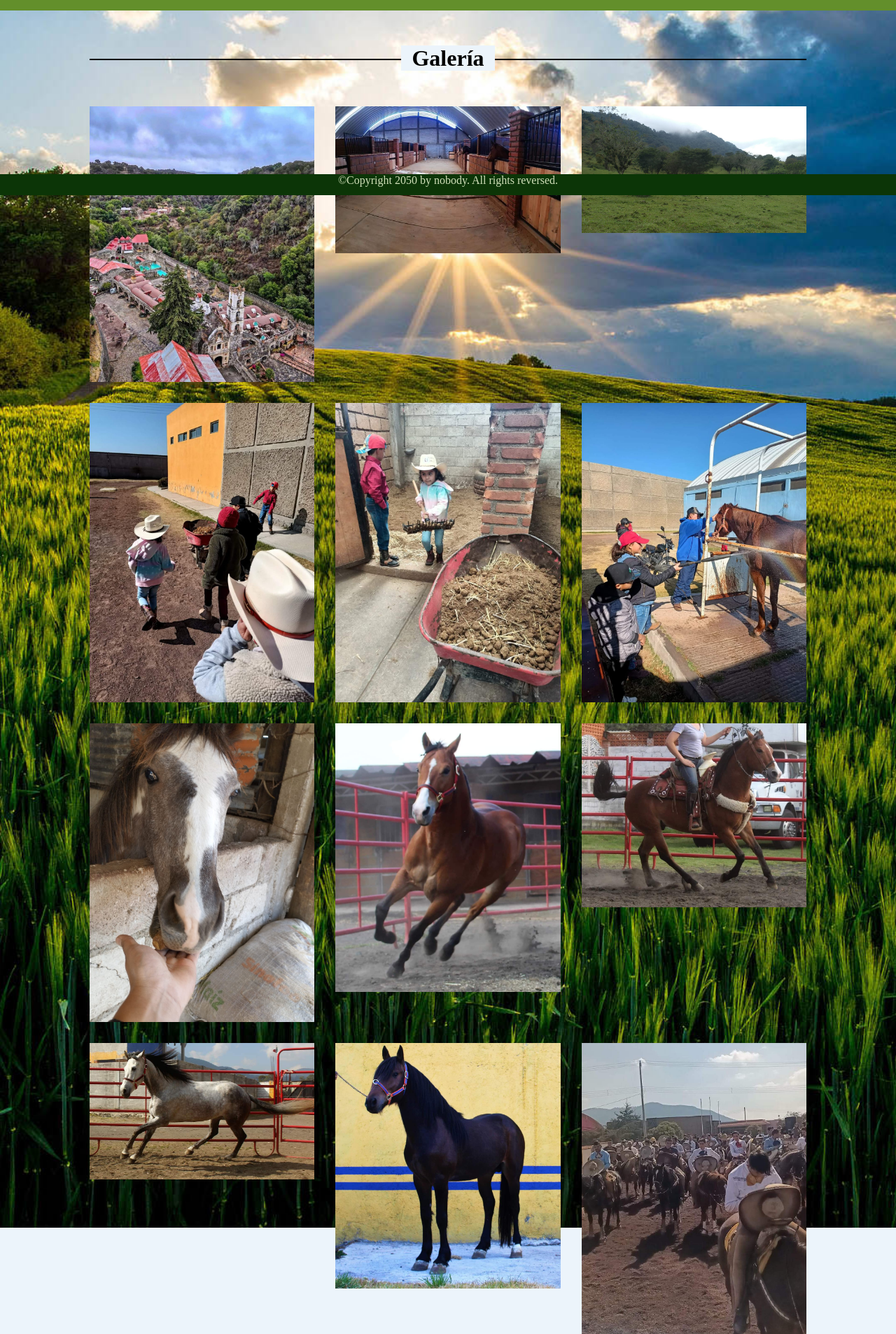
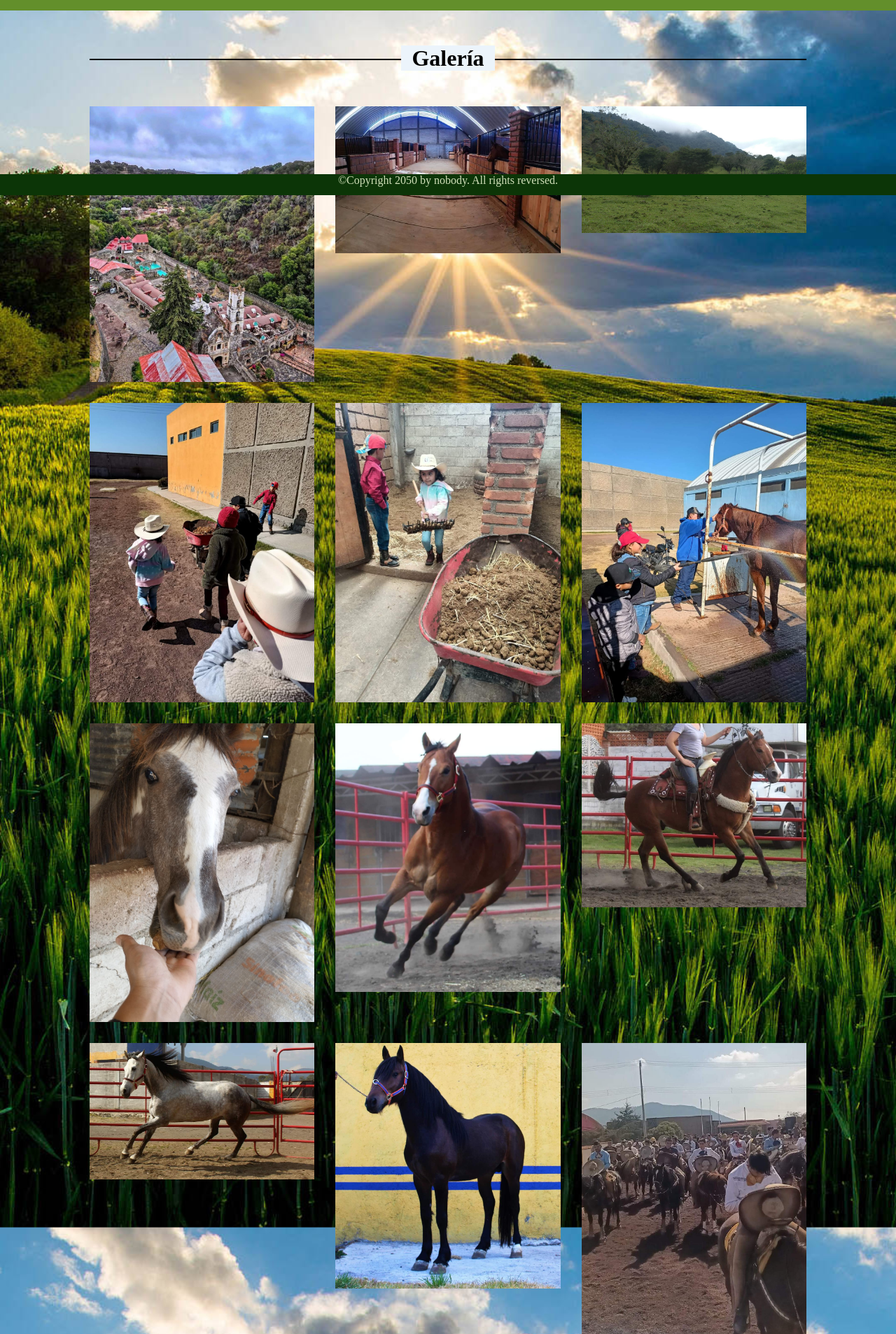
Before and after one commit to Monica-RT/Proyecto_NEyDW, a PHP site: page /Instalaciones.html in a window 1280 px wide. Shown: the part 521-2428 px from the top of the page at 70% size. Run offline with PHP 8.4, Linux system fonts and the light colour scheme.

Commit message:
Update instalaciones.css

```diff
--- a/instalaciones.css
+++ b/instalaciones.css
@@ -19,7 +19,7 @@
 }
 body{
     background-image: url(img/campo.png);
-    background-repeat: no-repeat;
+    background-repeat: repeat;
     background-attachment: scroll;
     background-size: 100%;
     width:100%;
```
